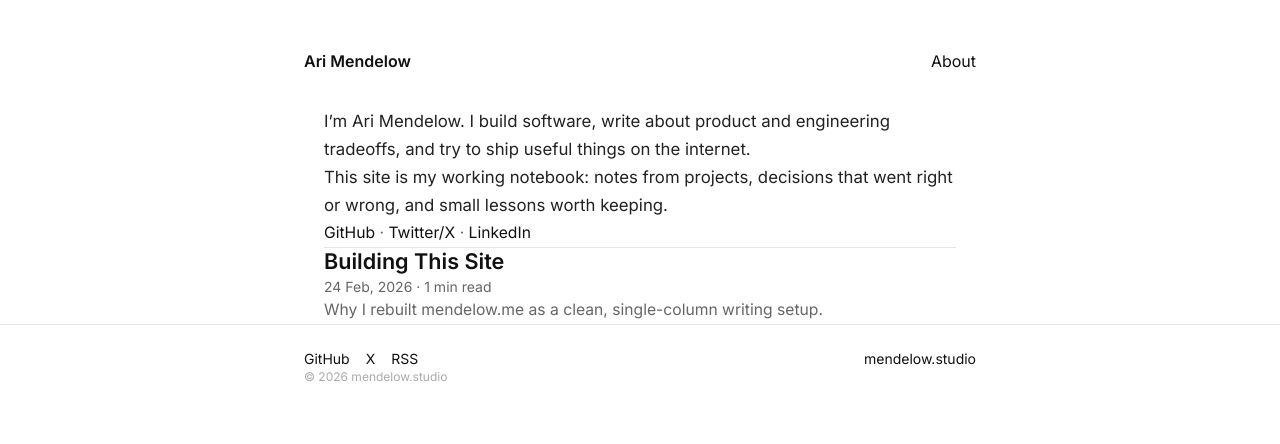
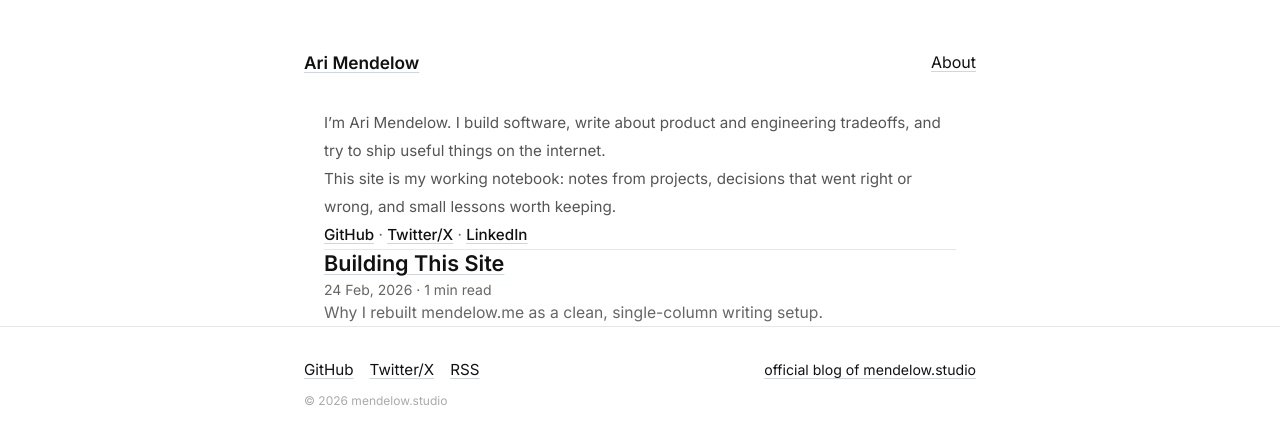
Before and after one commit to arimendelow/mendelow.me, an Astro site: page / in a window 1280 px wide. Built offline with nearby package versions, Linux system fonts and the light colour scheme; Astro itself is replaced by a stand-in of ours.

Commit message:
design: vision critique fixes - link styles, vertical rhythm, typography hierarchy, footer consistency

```diff
--- a/src/components/Footer.astro
+++ b/src/components/Footer.astro
@@ -2,21 +2,34 @@
 const today = new Date();
 ---
 
-<footer class="border-t border-[#e6e6e6] px-5 py-6">
-	<div class="mx-auto w-full max-w-[42rem] text-sm text-[#888]">
-		<div class="flex items-center justify-between">
-			<div class="flex items-center gap-4">
+<footer class="border-t border-[#e6e6e6] px-5 py-8">
+	<div class="mx-auto w-full max-w-[42rem] space-y-3 text-sm text-[#888]">
+		<div class="flex flex-wrap items-center justify-between gap-4">
+			<div class="flex items-center gap-4 text-[0.95rem]">
 				<a href="https://github.com/arimendelow" target="_blank" rel="noreferrer">GitHub</a>
-				<a href="https://x.com/arimendelow" target="_blank" rel="noreferrer">X</a>
+				<a href="https://x.com/arimendelow" target="_blank" rel="noreferrer">Twitter/X</a>
 				<a href="/rss.xml">RSS</a>
 			</div>
 			<div class="flex items-center gap-4">
-				<a href="https://www.mendelow.studio" target="_blank" rel="noreferrer" class="flex items-center gap-1.5 text-[#888] no-underline hover:text-[#666]">
-					<img src="/mendelow-studio-mark.webp" alt="Mendelow Studio" loading="lazy" decoding="async" class="h-4 w-auto opacity-50" />
-					<span>mendelow.studio</span>
+				<a
+					href="https://www.mendelow.studio"
+					target="_blank"
+					rel="noreferrer"
+					class="flex items-center gap-1.5 text-[0.88rem] text-[#888] hover:text-[#666]"
+				>
+					<img
+						src="/mendelow-studio-mark.webp"
+						alt="Mendelow Studio"
+						loading="lazy"
+						decoding="async"
+						width="539"
+						height="556"
+						class="h-5 w-auto opacity-70"
+					/>
+					<span>official blog of mendelow.studio</span>
 				</a>
 			</div>
 		</div>
-		<p class="mt-2 text-xs text-[#aaa]">&copy; {today.getFullYear()} mendelow.studio</p>
+		<p class="text-xs text-[#aaa]">&copy; {today.getFullYear()} mendelow.studio</p>
 	</div>
 </footer>
--- a/src/components/Header.astro
+++ b/src/components/Header.astro
@@ -4,14 +4,14 @@ const pathname = Astro.url.pathname.replace(import.meta.env.BASE_URL, '');
 
 <header class="px-5 pb-8 pt-12">
 	<nav class="mx-auto flex w-full max-w-[42rem] items-center justify-between text-[1rem]">
-		<a href="/" class="font-semibold text-[#111] no-underline transition-colors hover:text-[#D91C1C]">
+		<a href="/" class="text-[1.08rem] font-semibold text-[#111] no-underline transition-colors hover:text-[#D91C1C]">
 			Ari Mendelow
 		</a>
 		<a
 			href="/about"
 			class:list={[
-				'text-[#555] no-underline transition-colors hover:text-[#D91C1C]',
-				{ 'underline decoration-[#b5bfcc] underline-offset-4': pathname === '/about' },
+				'text-[#555] no-underline underline-offset-3 decoration-[#bcc4cf] transition-colors transition-[text-decoration-color] hover:text-[#D91C1C] hover:underline hover:decoration-[#D91C1C]',
+				{ 'underline': pathname === '/about' },
 			]}
 		>
 			About
--- a/src/pages/index.astro
+++ b/src/pages/index.astro
@@ -8,6 +8,8 @@ import { SITE_DESCRIPTION, SITE_TITLE } from '../consts';
 import { getReadingTime } from '../utils/readingTime';
 
 const posts = (await getCollection('blog')).sort((a, b) => b.data.pubDate.valueOf() - a.data.pubDate.valueOf());
+const bioSocialLinkClass =
+	'font-medium text-[#444] underline decoration-[#bcc4cf] underline-offset-3 transition-colors hover:text-[#D91C1C] hover:decoration-[#D91C1C]';
 ---
 
 <!doctype html>
@@ -17,26 +19,26 @@ const posts = (await getCollection('blog')).sort((a, b) => b.data.pubDate.valueO
 	</head>
 	<body>
 		<Header />
-		<main class="pb-10">
-			<section class="space-y-5 text-[1.05rem] leading-7 text-[#222]">
-				<p>
+		<main class="pb-20">
+			<section class="space-y-5 text-[0.95rem] leading-7 text-[#555]">
+				<p class="max-w-[40rem]">
 					I&rsquo;m Ari Mendelow. I build software, write about product and engineering tradeoffs, and try to
 					ship useful things on the internet.
 				</p>
-				<p>
+				<p class="max-w-[40rem]">
 					This site is my working notebook: notes from projects, decisions that went right or wrong, and
 					small lessons worth keeping.
 				</p>
-				<p class="text-[0.98rem] text-[#666]">
-					<a href="https://github.com/arimendelow" target="_blank" rel="noreferrer">GitHub</a>
+				<p class="text-[0.95rem] text-[#666]">
+					<a href="https://github.com/arimendelow" target="_blank" rel="noreferrer" class={bioSocialLinkClass}>GitHub</a>
 					<span aria-hidden="true"> · </span>
-					<a href="https://x.com/arimendelow" target="_blank" rel="noreferrer">Twitter/X</a>
+					<a href="https://x.com/arimendelow" target="_blank" rel="noreferrer" class={bioSocialLinkClass}>Twitter/X</a>
 					<span aria-hidden="true"> · </span>
-					<a href="https://www.linkedin.com/in/arimendelow/" target="_blank" rel="noreferrer">LinkedIn</a>
+					<a href="https://www.linkedin.com/in/arimendelow/" target="_blank" rel="noreferrer" class={bioSocialLinkClass}>LinkedIn</a>
 				</p>
 			</section>
 
-			<hr class="my-10" />
+			<hr class="my-20" />
 
 			<section>
 				<ul class="space-y-10">
@@ -45,7 +47,7 @@ const posts = (await getCollection('blog')).sort((a, b) => b.data.pubDate.valueO
 							<li class="group space-y-2">
 								<a
 									href={`/blog/${post.id}/`}
-									class="text-[1.35rem] font-semibold leading-tight text-[#111] transition-colors hover:text-[#D91C1C]"
+									class="text-[1.35rem] font-semibold leading-tight text-[#111] no-underline decoration-[#bcc4cf] underline-offset-3 transition-colors transition-[text-decoration-color] hover:text-[#D91C1C] hover:underline hover:decoration-[#D91C1C]"
 								>
 									{post.data.title}
 								</a>
--- a/src/styles/global.css
+++ b/src/styles/global.css
@@ -38,8 +38,10 @@ main {
 
 a {
 	color: var(--text);
+	text-decoration-line: underline;
 	text-underline-offset: 3px;
 	text-decoration-color: #cfd6e0;
+	text-decoration-thickness: 1px;
 	transition: color 140ms ease, text-decoration-color 140ms ease;
 }
 
```
Also changed, not shown: public/mendelow-studio-mark.png (added).
